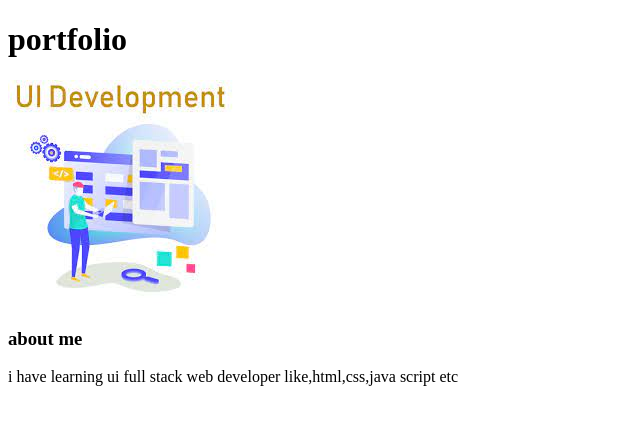
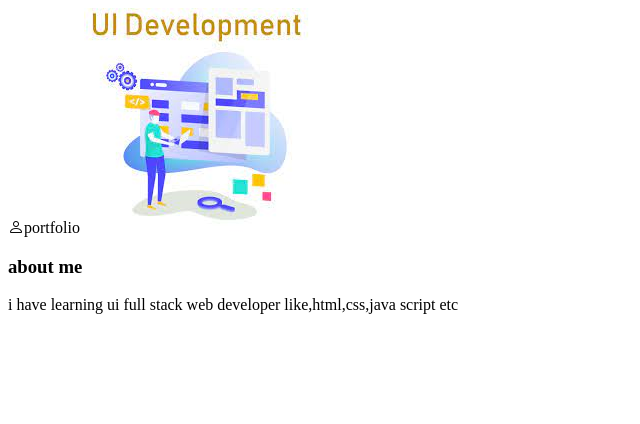
Before and after one commit to EHTISHAMULLA/UI-PORTFOLIO, a website: page index.html in a window 1280 px wide. Shown: the whole page, without its empty margins (0-640 px from the left). Drawn offline with nearby package versions, Linux system fonts and the light colour scheme.

Commit message:
Update index.html

```diff
--- a/index.html
+++ b/index.html
@@ -5,9 +5,10 @@
     <meta http-equiv="X-UA-Compatible" content="IE=edge">
     <meta name="viewport" content="width=device-width, initial-scale=1.0">
     <title>Document</title>
+    <link rel="stylesheet" href="https://cdn.jsdelivr.net/npm/bootstrap-icons@1.10.3/font/bootstrap-icons.css">
 </head>
 <body>
-    <h1>portfolio</h1>
+    <h1<span class="bi bi-person"></span>portfolio</h1>
     <img src="public/images/download.jpeg">
     <h3>about me</h3>
     <p>i have learning ui full stack web developer like,html,css,java script etc</p>
```
